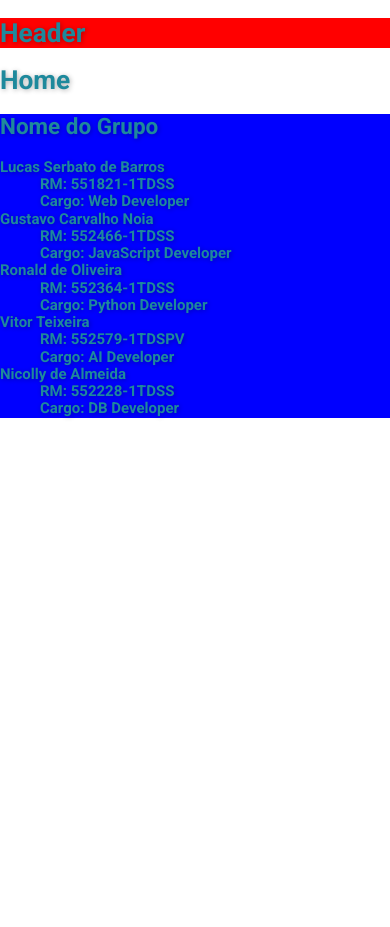
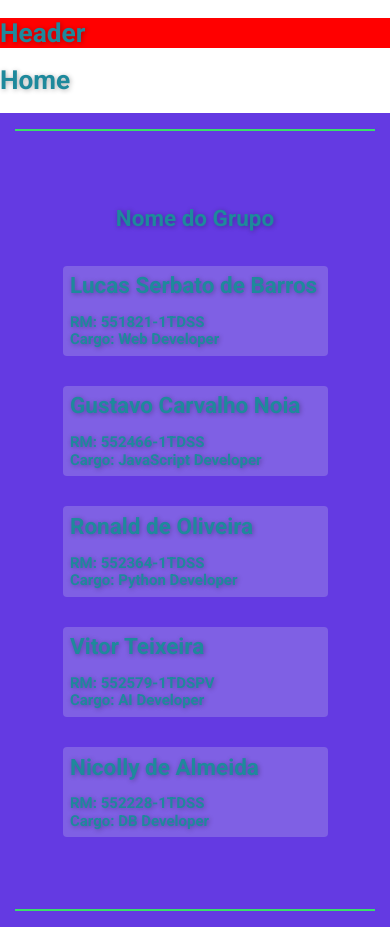
Before and after one commit to Serbatinho/global, a Next.js app: page / in a window 390 px wide. Before the commit the page ends 844 px from the top, so only its background shows below. Built offline with nearby package versions, Linux system fonts and the light colour scheme; a web font is replaced by a local one.

Commit message:
footer responsivo e qualidade sass implementada

```diff
--- a/src/components/Footer/Footer.jsx
+++ b/src/components/Footer/Footer.jsx
@@ -5,6 +5,7 @@ export default function Footer() {
     return (
         <footer className={`${styles['full-content-container']}`} >
             <div className={`${styles['mid-content-container']}`} >
+                <div className={`${styles['content-container']}`} >
 
                     <h2>Nome do Grupo</h2>
 
@@ -38,9 +39,9 @@ export default function Footer() {
                             <dd>RM: 552228-1TDSS</dd>
                             <dd>Cargo: DB Developer</dd>
                         </div>
-
                     </dl>
 
+                </div>
             </div>
         </footer>
     )
--- a/src/styles/base/_fonts.scss
+++ b/src/styles/base/_fonts.scss
@@ -1,3 +1,5 @@
+@import '../common';
+
 @import url('https://fonts.googleapis.com/css2?family=Roboto:wght@700&family=Titillium+Web&display=swap');
 $font-stack:'Roboto', sans-serif;
 $text-shadow: 1px 1.25px 5px rgba(0, 0, 0, 0.3);
@@ -8,7 +10,7 @@ $text-color-secondary: #a4a4a9;
     font-family: $font-stack;
     color: $text-color;
     text-shadow: $text-shadow;
-    font-size: clamp(15px, 1.5vw, 18px)
+    font-size: $font-size;
 }
 
 h1 {
--- a/src/styles/base/_normalize.scss
+++ b/src/styles/base/_normalize.scss
@@ -22,6 +22,7 @@
 
   body {
     margin: 0;
+    min-width: 360px;
   }
 
   /**
--- /dev/null
+++ b/src/styles/common/_index.scss
@@ -0,0 +1 @@
+@import "./variables";
--- /dev/null
+++ b/src/styles/common/_variables.scss
@@ -0,0 +1,21 @@
+$std-radius: 4px;
+
+$font-size: clamp(15px, 1.5vw, 18px);
+
+$main-theme-color:#3ade6b;
+$background-color: #643ae2;
+$background-color-secondary: #7f60e4;
+
+$std-border: 2px solid $main-theme-color;
+
+$margin-full-container-mobile: clamp(6.25px, 4%, 25px) clamp(5px, 3%, 20px);
+$margin-mid-container-mobile: clamp(5px, 4%, 20px) clamp(4px, 2.4%, 16px);
+$margin-content-mobile: clamp(8px, 4%, 33px) clamp(15px, 20.4%, 3vw);
+
+$margin-full-container: clamp(6.25px, 4%, 25px) clamp(5px, 3%, 20px);
+$margin-mid-container: clamp(5px, 4%, 20px) clamp(30px, 2.4%, 300px);
+$margin-content: clamp(8px, 4%, 33px) clamp(15px, 20.4%, 3vw);
+
+$padding-content-container: clamp(30px, 5vh, 100px) clamp(4px, 5vw, 80px);
+
+$std-transition: all 0.4s ease-in-out;
--- /dev/null
+++ b/src/styles/layout/assets/_index.scss
@@ -0,0 +1 @@
+@import './responsives';
--- /dev/null
+++ b/src/styles/layout/assets/responsives/_ilimitedview-container.scss
@@ -0,0 +1,27 @@
+@import "../../../common/";
+
+@mixin ilimitedview-container {
+    width: 100%;
+    min-height: 600px;
+    display: flex;
+    align-items: center;
+    justify-content: center;
+
+    .mid-content-container {
+        height: 100%;
+        width: clamp(360px, 85%, 1600px);
+        margin: $margin-mid-container-mobile;
+        display: flex;
+        align-items: center;
+        justify-content: center;
+
+        .content-container {
+            margin: $margin-content-mobile;
+            padding: $padding-content-container;
+            width: 100%;
+            border-radius:$std-radius;
+            overflow: hidden;
+        }
+
+    }
+}
--- /dev/null
+++ b/src/styles/layout/assets/responsives/_index.scss
@@ -0,0 +1 @@
+@import './ilimitedview-container';
--- a/src/styles/layout/components/Footer/footer.module.scss
+++ b/src/styles/layout/components/Footer/footer.module.scss
@@ -1,3 +1,48 @@
+@import '../../assets';
+
 .full-content-container{
-    background-color: blue;
+    @include ilimitedview-container;
+    background-color: $background-color;
+    min-height: 200px;
+
+    .mid-content-container{
+
+        border-top: $std-border;
+        border-bottom: $std-border;
+
+        .content-container{
+            display: flex;
+            flex-direction: column;
+            align-items: center;
+
+        }
+    }
 }
+
+.content-container{
+    dl{
+
+        display: flex;
+        flex-wrap: wrap;
+        justify-content: center;
+        gap: 2rem;
+
+        div{
+            width: clamp(250px, 30%, 600px);
+            background-color: $background-color-secondary;
+            padding: 0.5rem;
+            border-radius: $std-radius;
+            dt{
+                font-size: calc($font-size * 1.5);
+                // text-align: center;
+                margin-bottom: 1rem;
+
+            }
+
+            dd{
+                margin: 0;
+            }
+
+        }
+    }
+}
```
Lines whose indentation alone changed are shown as unchanged.
